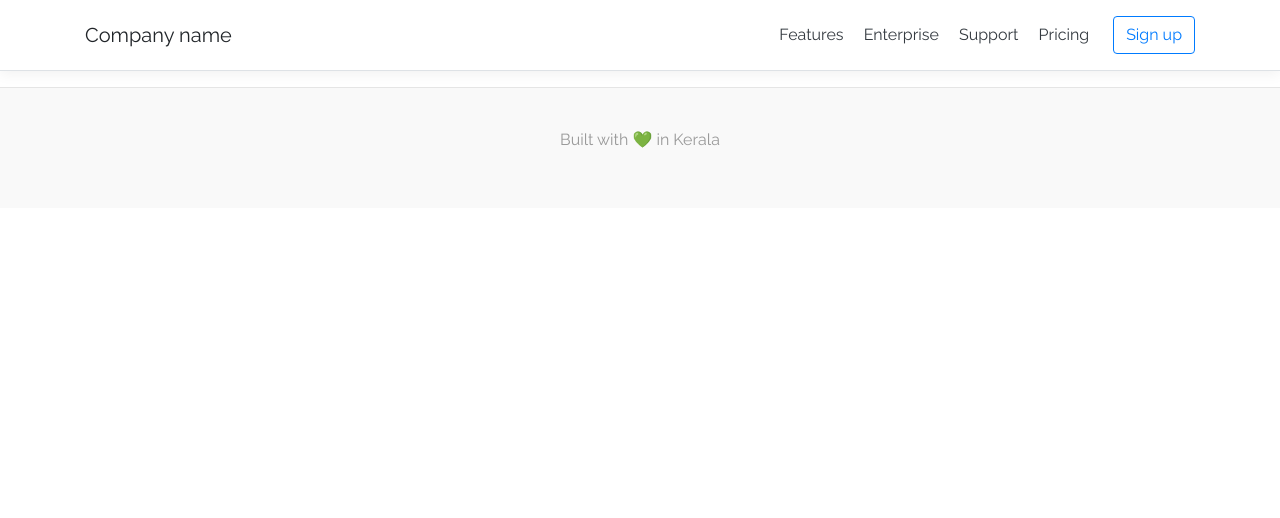
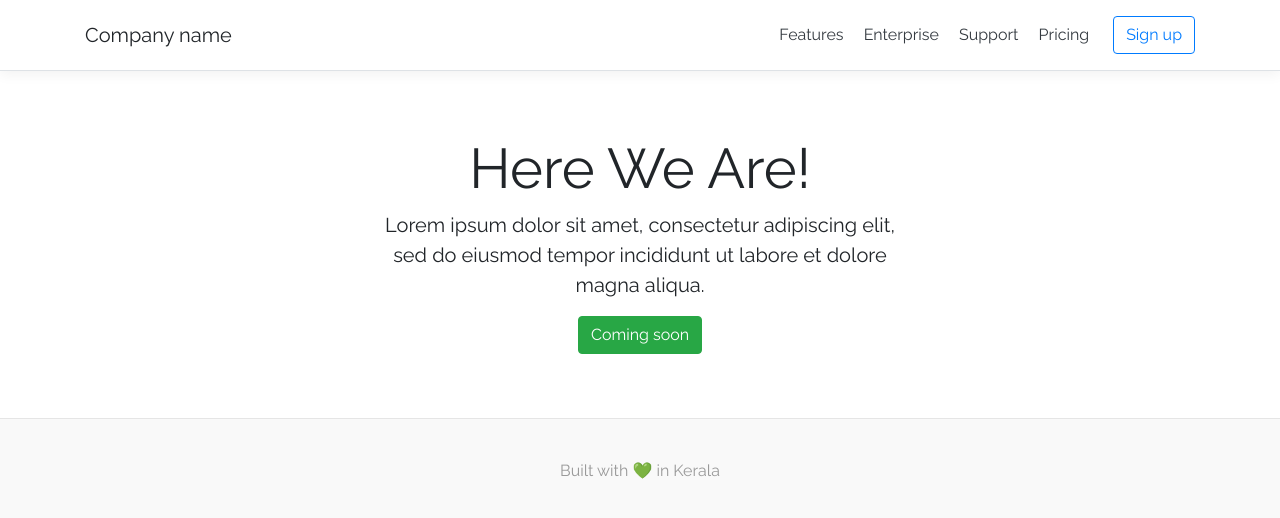
Before and after one commit to hardyjoysan/bootstrap-boilerplate, a website: page src/index.html in a window 1280 px wide. Drawn offline with nearby package versions, Linux system fonts and the light colour scheme; files that its build step writes are made by us from their sources.

Commit message:
Hero section added

```diff
--- a/src/index.html
+++ b/src/index.html
@@ -25,6 +25,17 @@
       </div>
     </div>
 
+
+    <div class="position-relative overflow-hidden p-3 p-md-5 m-md-3 text-center">
+      <div class="container">
+        <div class="col-md-6 p-lg-6 mx-auto">
+          <h1 class="display-4 font-weight-normal">Here We Are!</h1>
+          <p class="lead font-weight-normal">Lorem ipsum dolor sit amet, consectetur adipiscing elit, sed do eiusmod tempor incididunt ut labore et dolore magna aliqua.</p>
+          <a class="btn btn-success" href="#">Coming soon</a>
+        </div>
+      </div>
+    </div>
+
     <footer class="base-footer">
       <p>Built with <span>&#x1F49A;</span> in Kerala</p>
     </footer>
```
